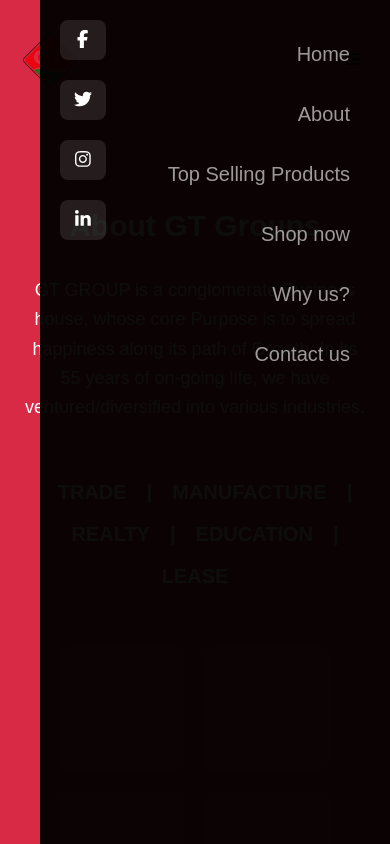
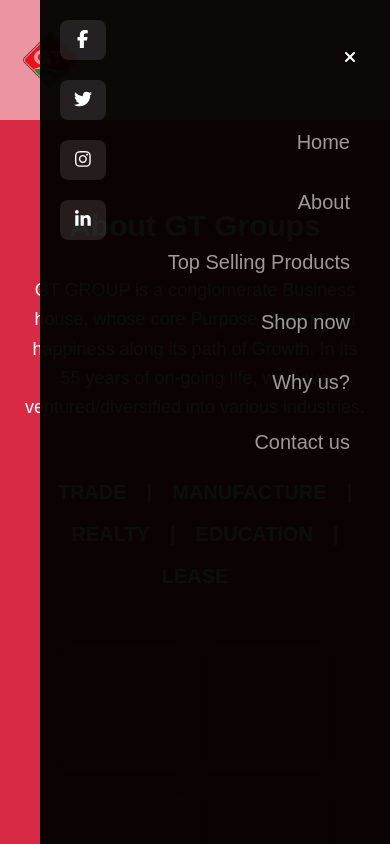
Before and after one commit to bhargawananbhuyan/project-gt, a Next.js app: page /last in a window 390 px wide. Both pictures are taken after a click on the button 353 px from the left and 60 px from the top of the page. Shown: the top 844 px of the page. Built offline with nearby package versions, Linux system fonts and the light colour scheme; a web font is replaced by a local one.

Commit message:
responsive fixes

```diff
--- a/components/layout/Drawer.js
+++ b/components/layout/Drawer.js
@@ -4,19 +4,32 @@
 	faLinkedinIn,
 	faTwitter,
 } from '@fortawesome/free-brands-svg-icons'
-import { faBars } from '@fortawesome/free-solid-svg-icons'
+import { faBars, faTimes } from '@fortawesome/free-solid-svg-icons'
 import { FontAwesomeIcon } from '@fortawesome/react-fontawesome'
-import { Menu } from '@headlessui/react'
+import { Menu, Transition } from '@headlessui/react'
 import Link from 'next/link'
 import React from 'react'
 
 const Drawer = () => {
+	const [open, setOpen] = React.useState(false)
+
+	const toggleMenu = () => setOpen(!open)
+
 	return (
-		<Menu as='div'>
-			<Menu.Button className='px-2.5 py-1.5'>
-				<FontAwesomeIcon icon={faBars} />
+		<Menu as={React.Fragment}>
+			<Menu.Button
+				className={`absolute -top-5 right-0 px-3.5 py-1.5 z-[300] ${
+					open ? 'text-white' : 'text-black'
+				} hover:bg-white hover:bg-opacity-5`}
+				onClick={toggleMenu}
+			>
+				<FontAwesomeIcon icon={open ? faTimes : faBars} />
 			</Menu.Button>
-			<Menu.Items className='fixed top-0 right-0 bg-black bg-opacity-95 text-white flex flex-col h-screen w-[350px] sm:w-1/2 z-[100] p-10 sm:p-20 gap-8 sm:gap-10 items-end sm:justify-end'>
+			<Transition show={open}>
+				<Menu.Items
+					static
+					className='fixed top-0 right-0 bg-black bg-opacity-95 text-white flex flex-col h-screen w-[350px] sm:w-1/2 z-[100] p-10 pt-32 sm:pt-10 sm:p-20 gap-8 sm:gap-10 items-end sm:justify-end'
+				>
 					<div className='grid gap-5 absolute top-5 left-5 sm:top-10 sm:left-10'>
 						{[faFacebookF, faTwitter, faInstagram, faLinkedinIn].map((item, i) => (
 							<button
@@ -34,23 +47,23 @@
 						},
 						{
 							title: 'About',
-						link: '/',
+							link: '/about',
 						},
 						{
 							title: 'Top Selling Products',
-						link: '/',
+							link: '/#home-products',
 						},
 						{
 							title: 'Shop now',
-						link: '/',
+							link: '/products',
 						},
 						{
 							title: 'Why us?',
-						link: '/',
+							link: '/#why-us',
 						},
 						{
 							title: 'Contact us',
-						link: '/',
+							link: '/#contact',
 						},
 					].map((item, i) => (
 						<Menu.Item key={i}>
@@ -62,6 +75,7 @@
 						</Menu.Item>
 					))}
 				</Menu.Items>
+			</Transition>
 		</Menu>
 	)
 }
--- a/components/layout/Layout.js
+++ b/components/layout/Layout.js
@@ -8,7 +8,7 @@
 const Layout = ({ children, footerBg = 'dark' }) => {
 	return (
 		<div>
-			<header className='absolute left-0 top-0 w-screen z-[100]'>
+			<header className='fixed bg-white bg-opacity-50 backdrop-blur-md left-0 top-0 w-screen z-[100]'>
 				<div className='py-8 lg:py-10 flex items-center justify-between p_base'>
 					<Link href={'/'}>
 						<a>
@@ -65,7 +65,7 @@
 						<hr className='max-w-screen-xl mx-auto border-t-2' />
 					</>
 				) : (
-					<div className='py-20 relative bg-black bg-opacity-30'>
+					<div className='py-20 relative bg-black bg-opacity-30' id='contact'>
 						<img
 							src='/Gt_Website-20.png'
 							className='absolute object-cover w-screen h-full top-0 z-[-1]'
--- a/pages/index.js
+++ b/pages/index.js
@@ -144,7 +144,7 @@
 					</div>
 				</div>
 
-				<div className='grid gap-20'>
+				<div className='grid gap-20' id='home-products'>
 					<section className='text-center'>
 						<h3 className='text-xl text-gray-400'>Product range</h3>
 						<h2 className='text-4xl font-extrabold'>Our top sellers</h2>
@@ -157,7 +157,7 @@
 					</div>
 				</div>
 
-				<div className='why_us w-full relative overflow-hidden'>
+				<div className='why_us w-full relative overflow-hidden' id='why-us'>
 					<section className='bg-gray-100 rounded-xl grid justify-center gap-5 py-20'>
 						<h2 className='text-4xl font-extrabold'>Why us?</h2>
 						<p className='text-xl max-w-2xl leading-relaxed text-gray-400 z-[100]'>
```
Lines whose indentation alone changed are shown as unchanged.
